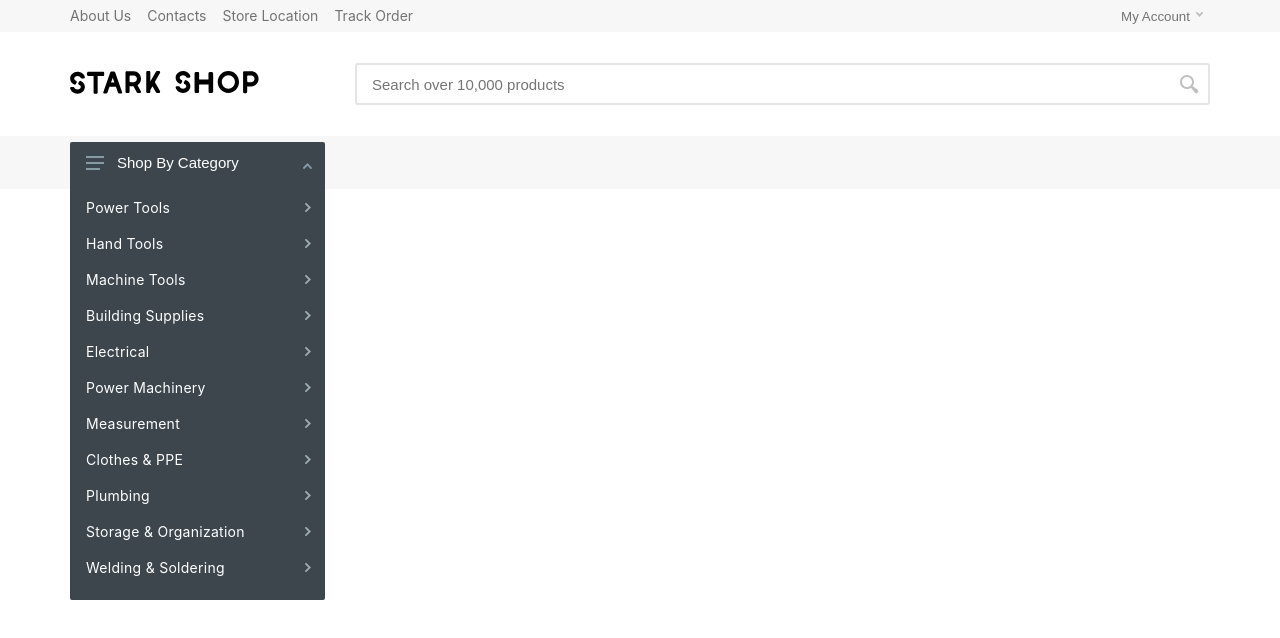
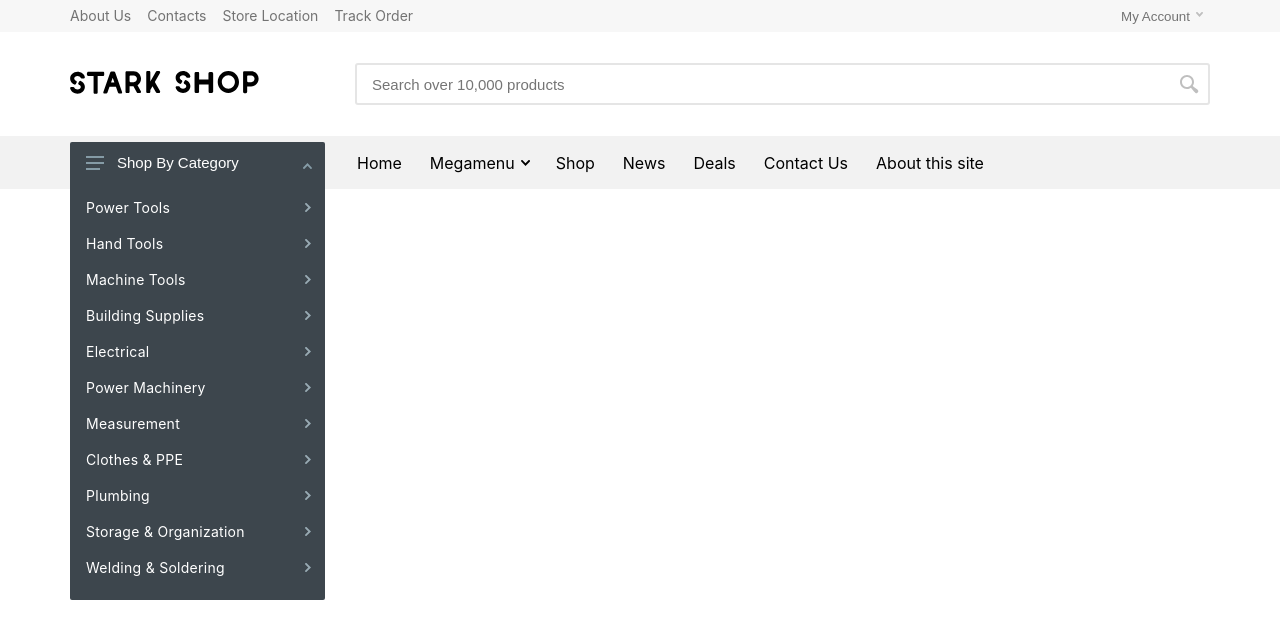
Before and after one commit to MartinGrue/starkshop, a React (Create React App) app: page / in a window 1280 px wide. Shown: the top 638 px of the page. Built offline with nearby package versions, Linux system fonts and the light colour scheme.

Commit message:
added NavLinks

```diff
--- /dev/null
+++ b/src/components/Header/NavLinks.tsx
@@ -0,0 +1,67 @@
+import React from "react";
+import withStyles, { WithStyles } from "@material-ui/core/styles/withStyles";
+import createStyles from "@material-ui/core/styles/createStyles";
+import Categories from "./Categories";
+import NavLinkItems from "../../constants/navLinkItems";
+import Icons from "../../assets/images/sprite.svg";
+import { Icon } from "../../helpers/getSprite";
+const styles = createStyles({
+  navLinks__list: { display: "flex", listStyle: "none", padding: 0, margin: 0 },
+  navLinks__item: {
+    listStyle: "none",
+    height: "100%",
+    "& span": {
+      display: "flex",
+      alignItems: "center",
+      background: "transparent",
+      transition: "background-color 0.2s",
+      padding: "0 14px",
+      height: "42px",
+      borderRadius: "2px",
+      "& svg": {
+        right: "12px",
+        top: "calc(50% - 3px)",
+        position: "absolute",
+      },
+    },
+  },
+  navLinks__itemWithSubmenu: {
+    "& span": {
+      position: "relative",
+      paddingRight: "27px",
+    },
+  },
+  navLinks__Root: {},
+});
+
+interface Props extends WithStyles<typeof styles> {}
+
+const NavLinks: React.FC<Props> = ({ classes }) => {
+  return (
+    <ul className={classes.navLinks__list}>
+      {NavLinkItems.map((link) => {
+        return (
+          <li
+            className={`${classes.navLinks__item} ${
+              link.subMenus && classes.navLinks__itemWithSubmenu
+            }`}
+          >
+            <span>
+              {link.name}
+              {link.subMenus && (
+                <Icon
+                  icons={Icons}
+                  id="arrow-rounded-down-9x6"
+                  width="9px"
+                  height="6px"
+                ></Icon>
+              )}
+            </span>
+          </li>
+        );
+      })}
+    </ul>
+  );
+};
+
+export default withStyles(styles)(NavLinks);
--- a/src/components/Header/NavPanel.tsx
+++ b/src/components/Header/NavPanel.tsx
@@ -2,12 +2,13 @@ import React from "react";
 import withStyles, { WithStyles } from "@material-ui/core/styles/withStyles";
 import createStyles from "@material-ui/core/styles/createStyles";
 import Categories from "./Categories";
+import NavLinks from "./NavLinks";
 
 const styles = createStyles({
   navPanel__root: {
     height: "100%",
     color: "black",
-    background: "#f7f7f7",
+    background: "#f2f2f2",
   },
   navPanel__container: {
     maxWidth: "1140px",
@@ -26,7 +27,9 @@ const styles = createStyles({
     height: "100%",
   },
   navPanel__categories: { flexShrink: 0 },
-  navPanel__links: {},
+  navPanel__links: {
+    marginLeft: "18px",
+  },
   navPanel__indicatorContainer: {},
   navPanel__indicatorItem: {},
 });
@@ -41,7 +44,9 @@ const NavPanel: React.FC<Props> = ({ classes }) => {
           <div className={classes.navPanel__categories}>
             <Categories></Categories>
           </div>
-          <div className={classes.navPanel__links}></div>
+          <div className={classes.navPanel__links}>
+            <NavLinks></NavLinks>
+          </div>
           <div className={classes.navPanel__indicatorContainer}></div>
         </div>
       </div>
--- /dev/null
+++ b/src/constants/navLinkItems.ts
@@ -0,0 +1,23 @@
+interface NavLink {
+  name: string;
+  subMenus?: SubNavLink[];
+}
+interface SubNavLink {
+  heading: string;
+  items: string[];
+}
+const NavLinkItems: NavLink[] = [
+  { name: "Home" },
+  {
+    name: "Megamenu",
+    subMenus: [
+      { heading: "Power Tools", items: ["Wall crusher", "Wall paint"] },
+    ],
+  },
+  { name: "Shop" },
+  { name: "News" },
+  { name: "Deals" },
+  { name: "Contact Us" },
+  { name: "About this site" },
+];
+export default NavLinkItems;
```
Also changed, not shown: 1 other file (tests, documents, lock files or other folders).
